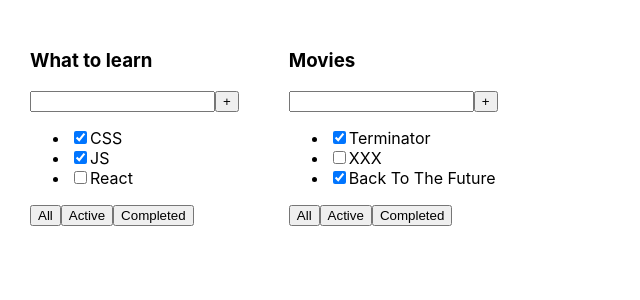
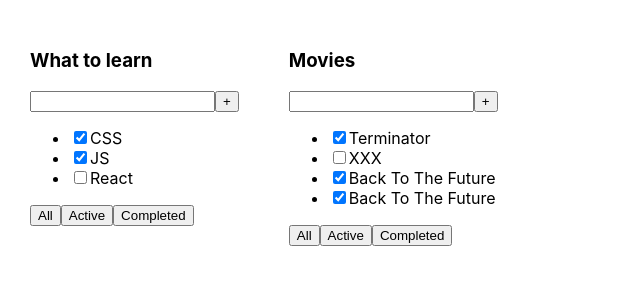
Before and after one commit to msaserj/it-incubator-todolist-temp, a React (Create React App) app: page / in a window 1280 px wide. Shown: the top 300 px of the page, without its empty margins (0-640 px from the left). Built offline with nearby package versions, Linux system fonts and the light colour scheme.

Commit message:
Todolist for students 02 add method map in TodoList.tsx

```diff
--- a/src/App.tsx
+++ b/src/App.tsx
@@ -6,14 +6,15 @@ function App() {
 
     let tasks1: Array<TaskType> = [
         {id: 1, title: "CSS", isDone: true},
-        {id: 1, title: "JS", isDone: true},
-        {id: 1, title: "React", isDone: false}
+        {id: 2, title: "JS", isDone: true},
+        {id: 3, title: "React", isDone: false}
     ]
 
     let tasks2: Array<TaskType> = [
         {id: 1, title: "Terminator", isDone: true},
-        {id: 1, title: "XXX", isDone: false},
-        {id: 1, title: "Back To The Future", isDone: true}
+        {id: 2, title: "XXX", isDone: false},
+        {id: 3, title: "Back To The Future", isDone: true},
+        {id: 4, title: "Back To The Future", isDone: true}
 
     ]
 
--- a/src/TodoList.tsx
+++ b/src/TodoList.tsx
@@ -20,9 +20,15 @@ export function TodoList(props: PropsType) {
                 <button>+</button>
             </div>
             <ul>
-                <li><input type="checkbox" checked={props.tasks[0].isDone}/><span>{props.tasks[0].title}</span></li>
-                <li><input type="checkbox" checked={props.tasks[1].isDone}/><span>{props.tasks[1].title}</span></li>
-                <li><input type="checkbox" checked={props.tasks[2].isDone}/><span>{props.tasks[2].title}</span></li>
+                {
+                    // map - это метод массива, который на основе каждого элемента в массиве создает новый элемент
+                    props.tasks.map((t) => {
+                        return <li>
+                            <input type="checkbox" checked={t.isDone}/>
+                            <span>{t.title}</span>
+                        </li>
+                    })
+                }
             </ul>
             <div>
                 <button>All</button>
```
